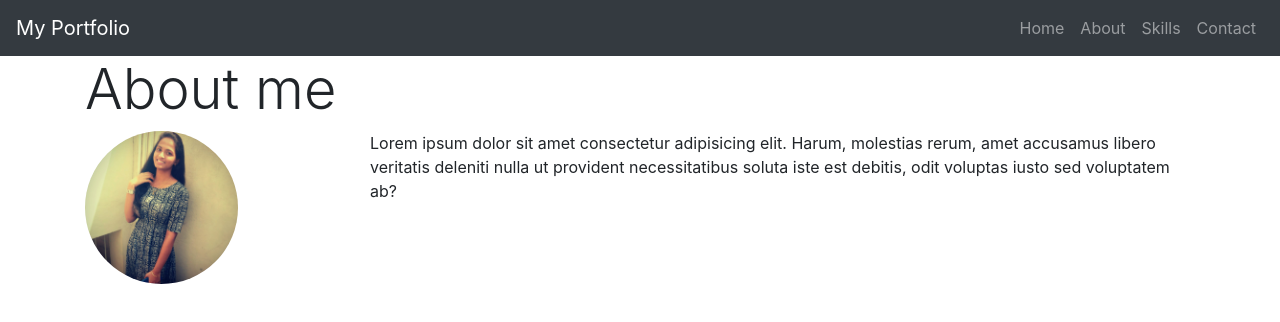
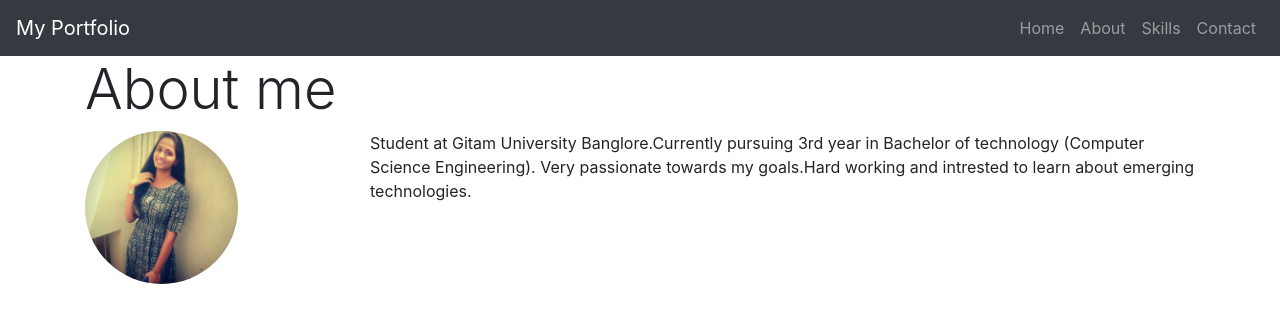
Before and after one commit to ndivyasree/simple-portfolio, a plain HTML site: page about.html in a window 1280 px wide. Drawn offline with nearby package versions, Linux system fonts and the light colour scheme.

Commit message:
Update about.html

```diff
--- a/about.html
+++ b/about.html
@@ -46,7 +46,8 @@
                 <img style = "border-radius: 50%;" class="picture" width="60%" src="profile.jfif" alt="picture of me">
             </div>
            <p class="col-9">
-                    Lorem ipsum dolor sit amet consectetur adipisicing elit. Harum, molestias rerum, amet accusamus libero veritatis deleniti nulla ut provident necessitatibus soluta iste est debitis, odit voluptas iusto sed voluptatem ab?
+                   Student at Gitam University Banglore.Currently pursuing 3rd year in Bachelor of technology (Computer Science Engineering).
+               Very passionate towards my goals.Hard working and intrested to learn about emerging technologies.
            </p>
          </div>
       </div>
```
